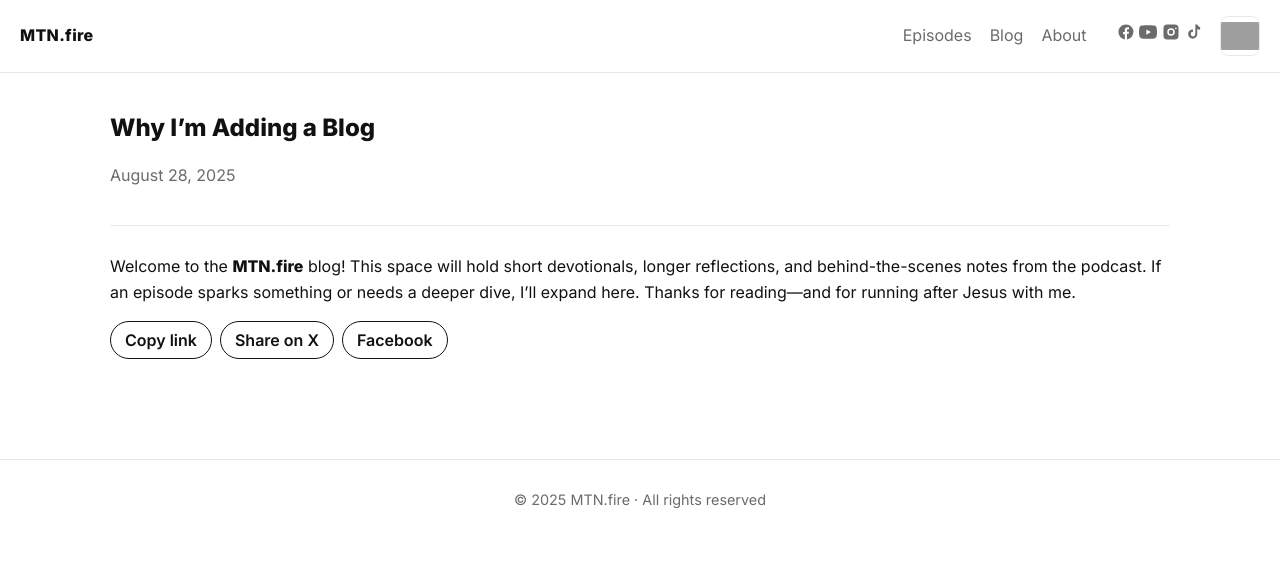
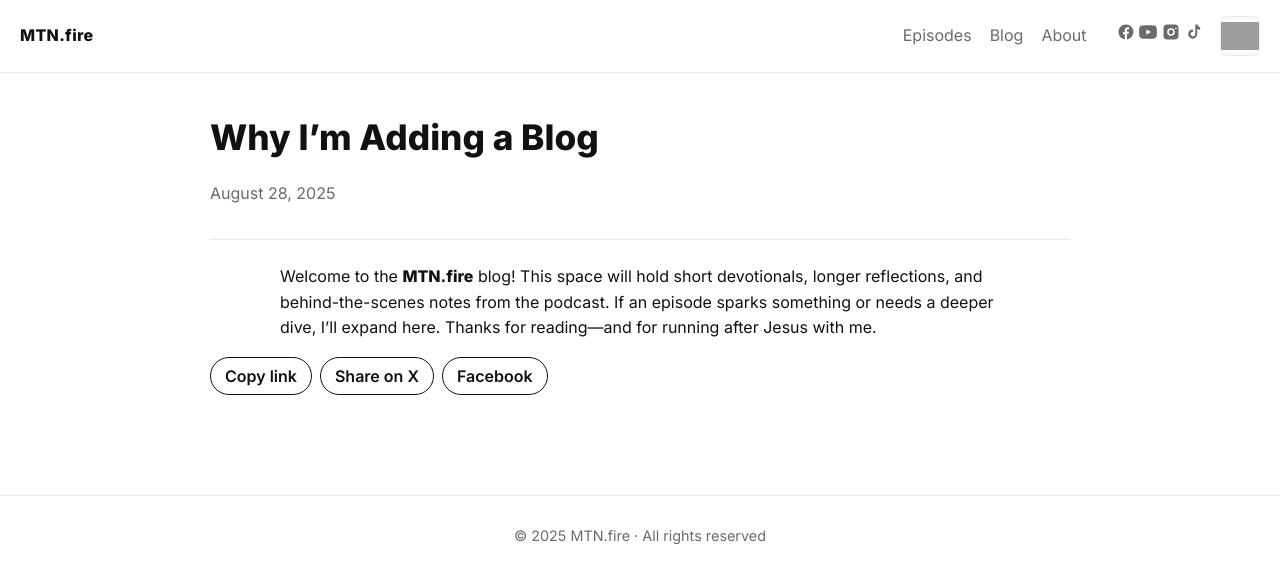
Before and after one commit to mtnfire/mtnfire.org, a Jekyll site: the page built from _posts/2025-08-28-why-im-adding-a-blog.md, in a window 1280 px wide. Shown: the top 583 px of the page. Built offline with Jekyll 4.4.1, drawn with Linux system fonts in a browser that asks for light colours; grey boxes are pictures that could not be loaded.

Commit message:
Update main.css

```diff
--- a/assets/css/main.css
+++ b/assets/css/main.css
@@ -169,9 +169,17 @@ a.card:hover::after{ opacity:.9; transform:none }
   display:block; width:100%; height:auto;
   max-width:720px; margin:16px auto; border-radius:12px;
 }
+/* Blog/Article reading width + spacing */
+.post .wrap{ max-width: 900px; }           /* narrows the whole article slightly */
+.post-body{ max-width: 720px; margin: 0 auto; }  /* comfy reading line-length */
+.post-head{ margin-bottom: 24px; padding-bottom: 16px; }
+.post-head h1{ font-size: clamp(1.6rem, 3.6vw, 2.2rem); margin: 0 0 .25rem; }
+
 .player.big{ max-width:720px; margin:12px auto 0 }
 .listen-row{ display:flex; gap:8px; flex-wrap:wrap; margin-top:12px }
 .pill.small{ padding:8px 12px; font-size:.9rem; border-radius:999px }
+
+
 
 /* ========== About page ========== */
 .about .wrap{ max-width:980px; padding:36px 20px }
```
